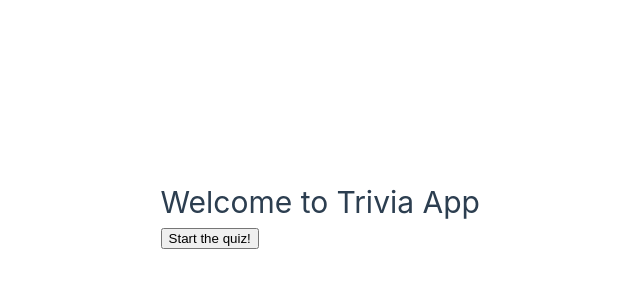
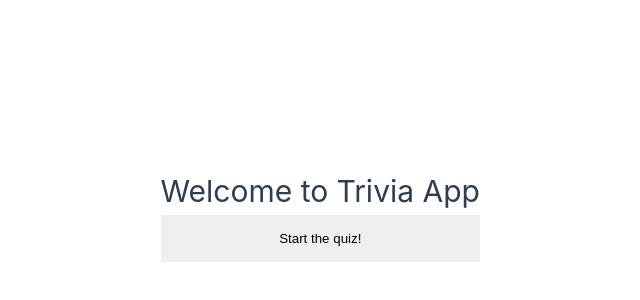
Before and after one commit to MaslowskiLukasz/trivia, a Vue app: page / in a window 1280 px wide. Shown: the part 186-486 px from the top of the page, without its empty margins (160-800 px from the left). Built offline with nearby package versions, Linux system fonts and the light colour scheme.

Commit message:
make button fill parent element; add button hover

```diff
--- a/src/components/ButtonComponent.vue
+++ b/src/components/ButtonComponent.vue
@@ -17,8 +17,22 @@ export default {
   </button>
 </template>
 
+<style scoped>
+button {
+  display: block;
+  border: none;
+  padding: 1rem;
+  width: 100%;
+  /*margin: 0.5rem;*/
+}
+</style>
+
 <style>
 .selected {
   background-color: aquamarine;
 }
+
+button:hover {
+  background-color: coral;
+}
 </style>
```
